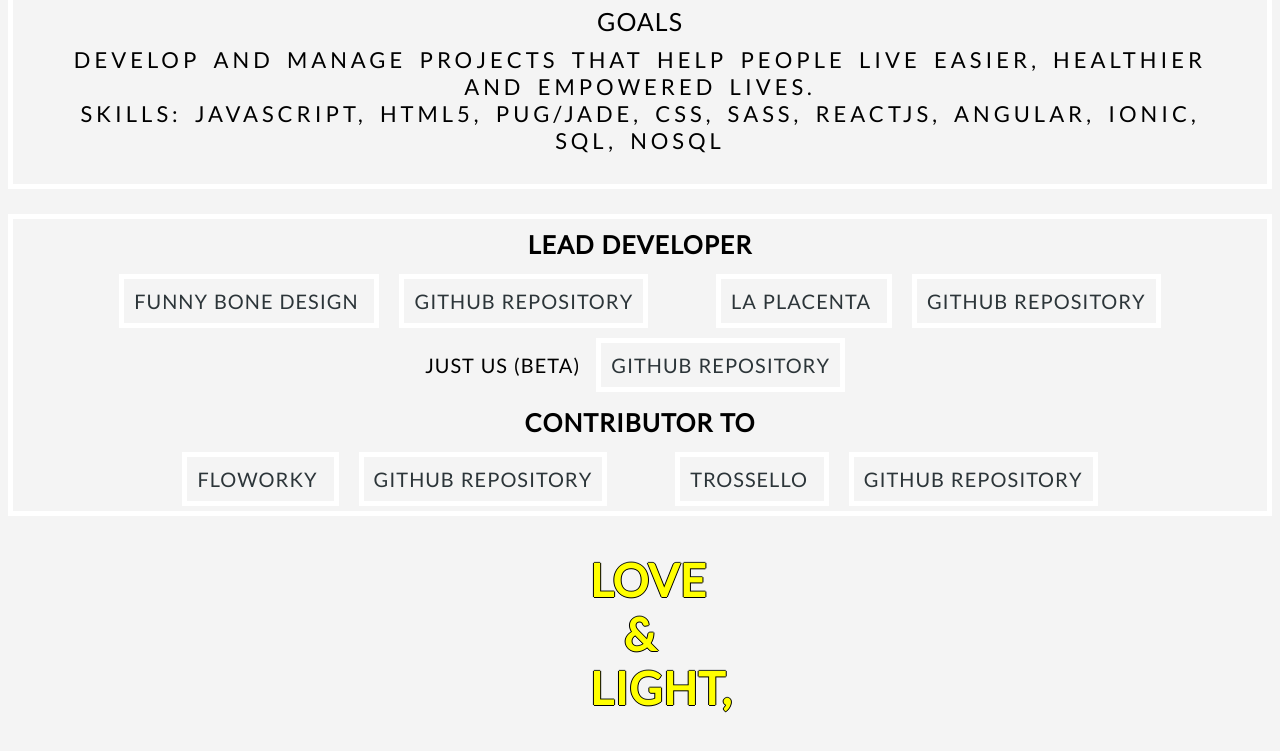
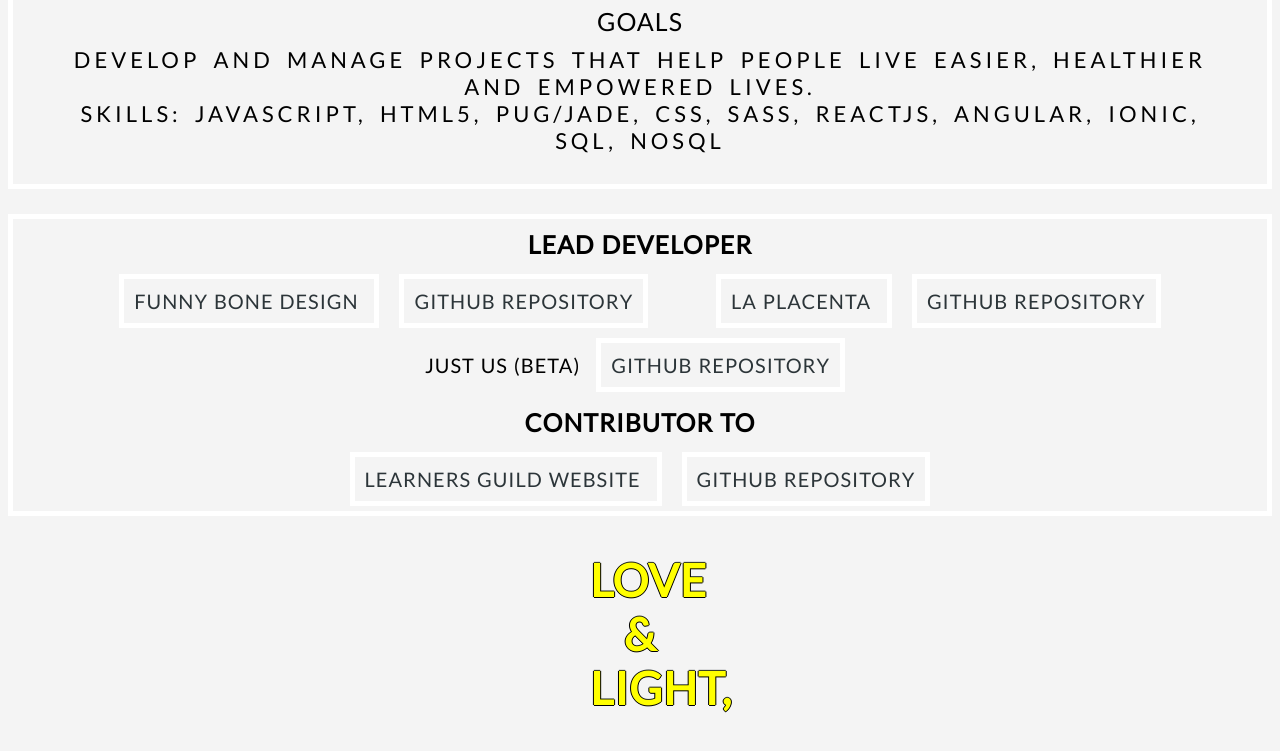
Before and after one commit to shakalee14/shakalee14.github.io, a plain HTML site: page index.html in a window 1280 px wide. Shown: the part 807-1558 px from the top of the page. Drawn offline with Linux system fonts and the light colour scheme.

Commit message:
Added new link

```diff
--- a/index.html
+++ b/index.html
@@ -61,12 +61,8 @@
       </div>
       <h5> Contributor to </h5>
       <div class="section">
-        <a class="button" href='http://www.floworky.com/'> Floworky </a>
-        <a class="button" href='https://github.com/guildcrafts/floworky'> GitHub Repository </a>
-      </div>
-      <div class="section">
-        <a class="button" href='http://www.trossello.com/'> Trossello </a>
-        <a class="button" href='https://github.com/guildcrafts/trossello'> Github Repository </a>
+        <a class="button" href='http://www.learnersguild.org'> Learners Guild Website </a>
+        <a class="button" href='https://github.com/shakalee14'> GitHub Repository </a>
       </div>
     </section>
     <div class="closing">
```
